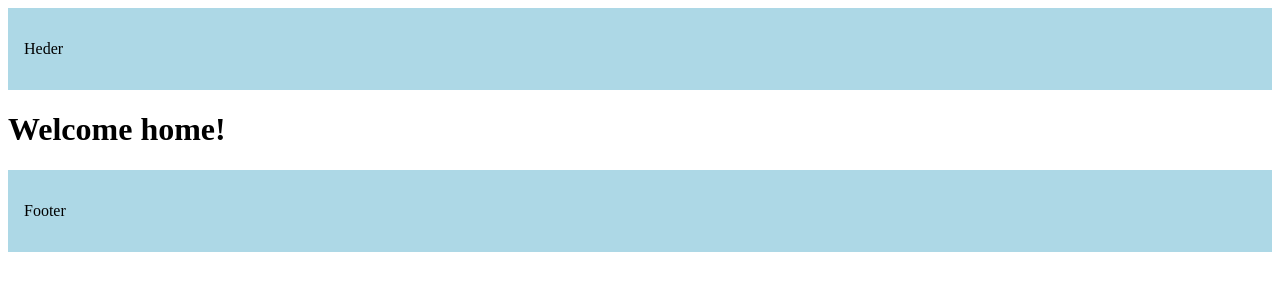
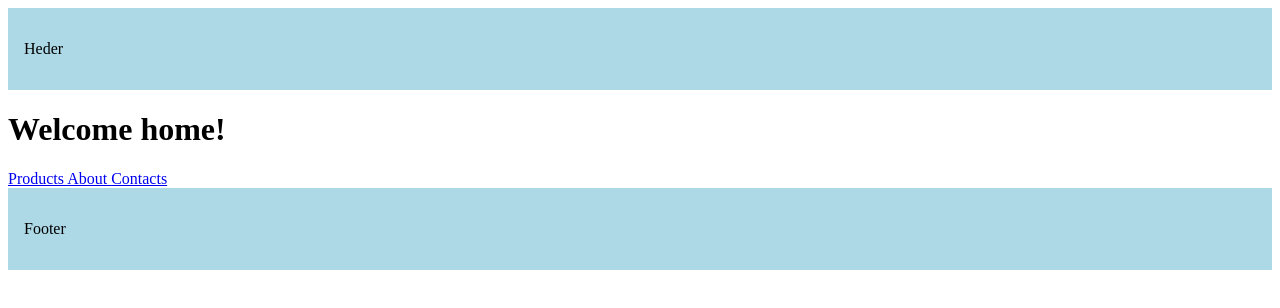
Before and after one commit to Diognet/Next14, a Next.js app in the folder taxi/: page / in a window 1280 px wide. Shown: the top 308 px of the page. Built offline with nearby package versions, Linux system fonts and the light colour scheme.

Commit message:
Update page.tsx

```diff
--- a/taxi/src/app/page.tsx
+++ b/taxi/src/app/page.tsx
@@ -1,3 +1,13 @@
-export default function Home (){
-  return <h1>Welcome home!</h1>
+import Link from 'next/link';
+
+export default function Home() {
+  return (
+    <>
+      <h1>Welcome home!</h1>
+
+      <Link href="/products"> Products </Link>
+      <Link href="/about"> About </Link>
+      <Link href="/contacts"> Contacts </Link>
+    </>
+  );
 }
```
